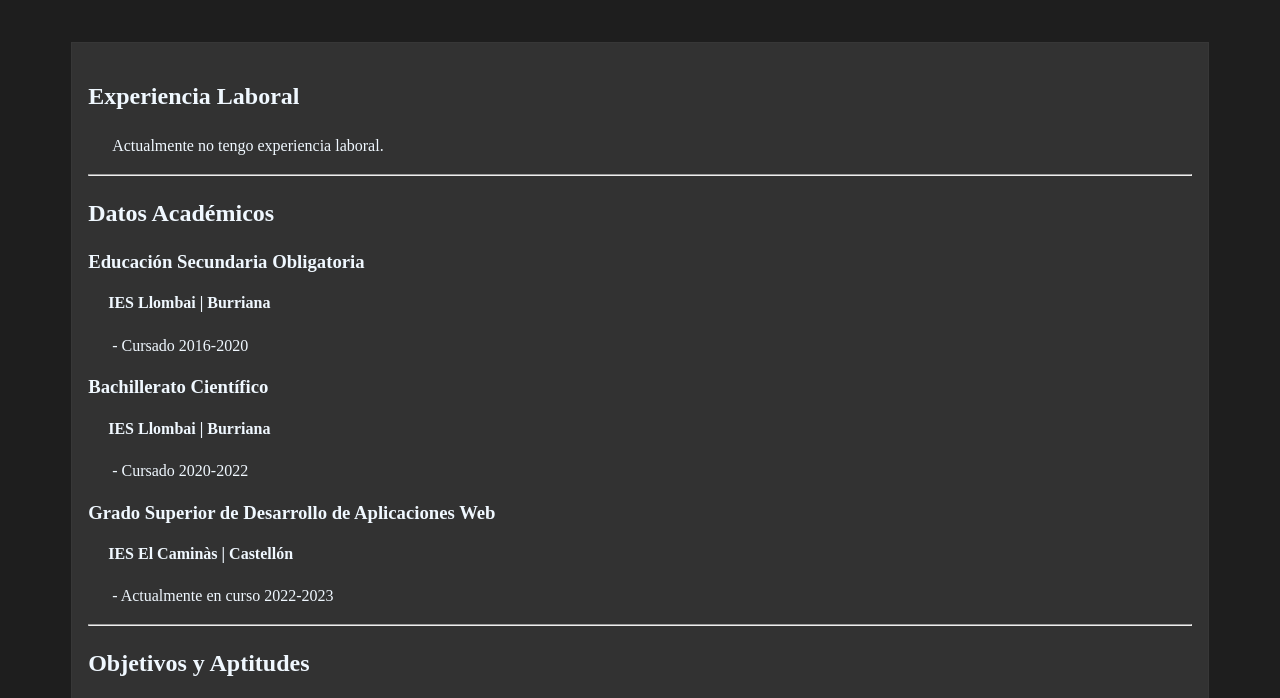
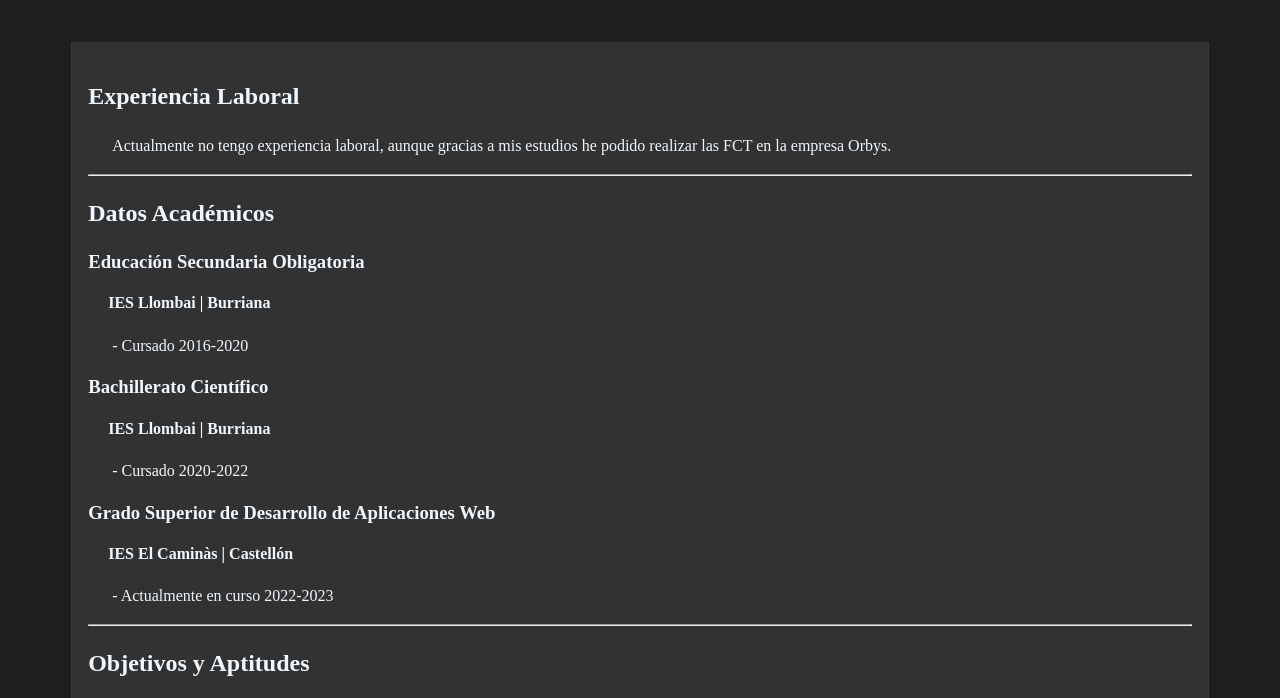
Before and after one commit to joangarciapalomar/joangarciapalomar.github.io, a plain HTML site: page index.html in a window 1280 px wide. Shown: the part 100-798 px from the top of the page. Drawn offline with Linux system fonts and the light colour scheme.

Commit message:
Update index.html

```diff
--- a/index.html
+++ b/index.html
@@ -19,7 +19,7 @@
         <section class="body-text">
             <article>
                 <h2>Experiencia Laboral</h2>
-                <p>Actualmente no tengo experiencia laboral.</p>
+                <p>Actualmente no tengo experiencia laboral, aunque gracias a mis estudios he podido realizar las FCT en la empresa Orbys.</p>
                 <hr>
             </article>
 
```
